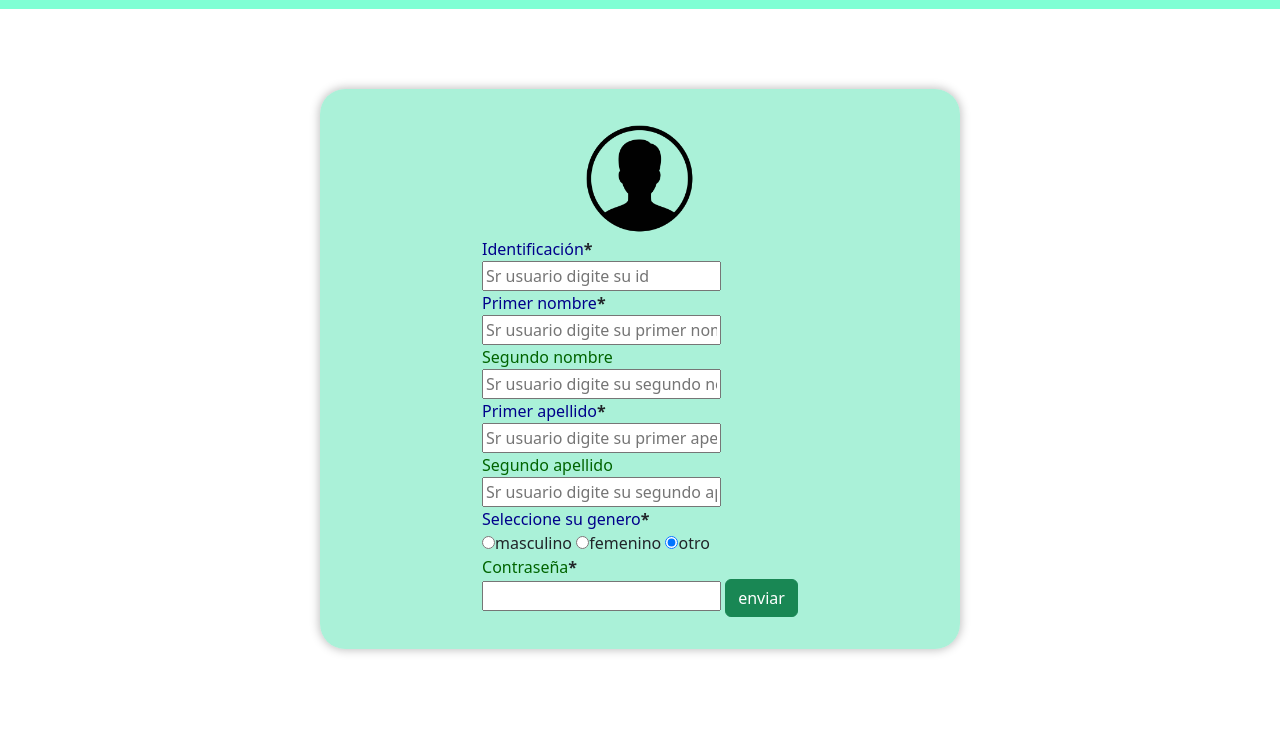
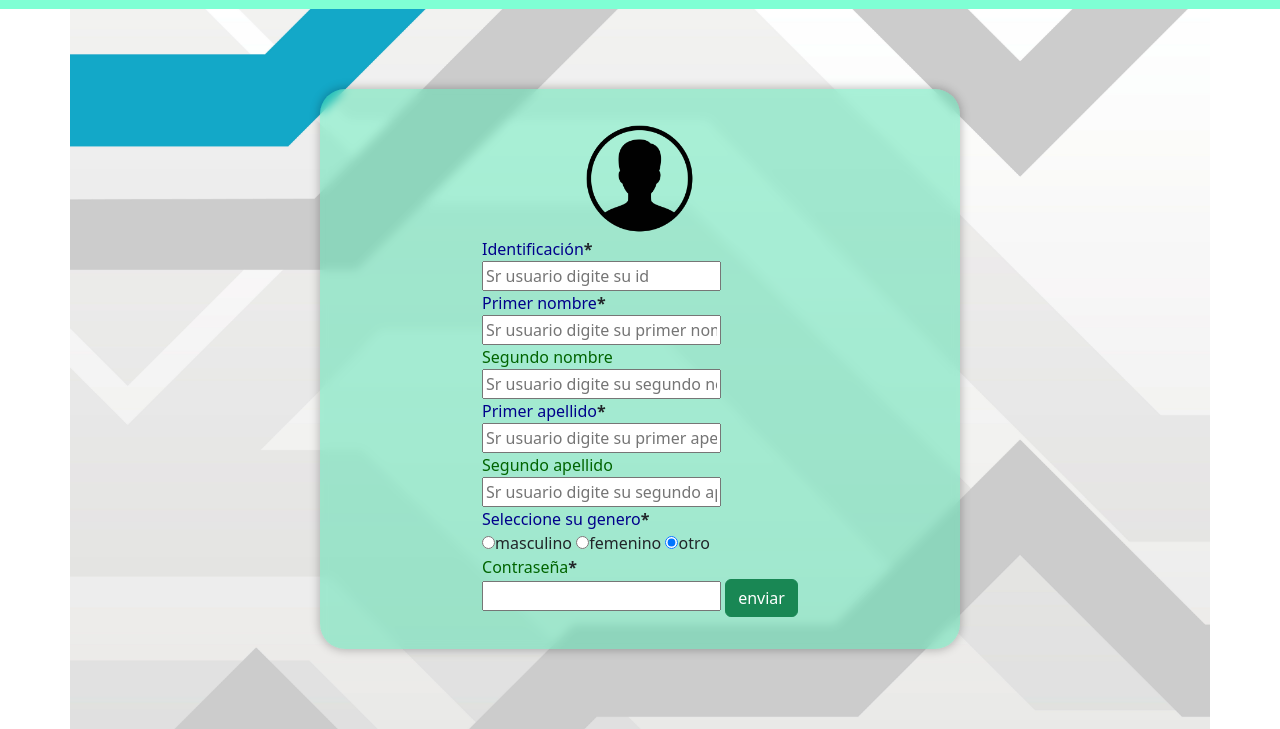
Before and after one commit to jperez331/politronix, a plain HTML site: page index.html in a window 1280 px wide. Shown: the part 71-800 px from the top of the page. Drawn offline with nearby package versions, Linux system fonts and the light colour scheme; the site is published under a folder, as on GitHub Pages, so addresses that start at the root find nothing.

Commit message:
fix style.css

```diff
--- a/style.css
+++ b/style.css
@@ -27,7 +27,7 @@ label {
 	gap: 3vh;
 	width: 100vw;
 	height: 90vh;
-	background-image: url("/fondo.jpg");
+	background-image: url("fondo.jpg");
 	background-size: cover;
 	margin: 0px;
 }
```
Also changed, not shown: 1 other file.
